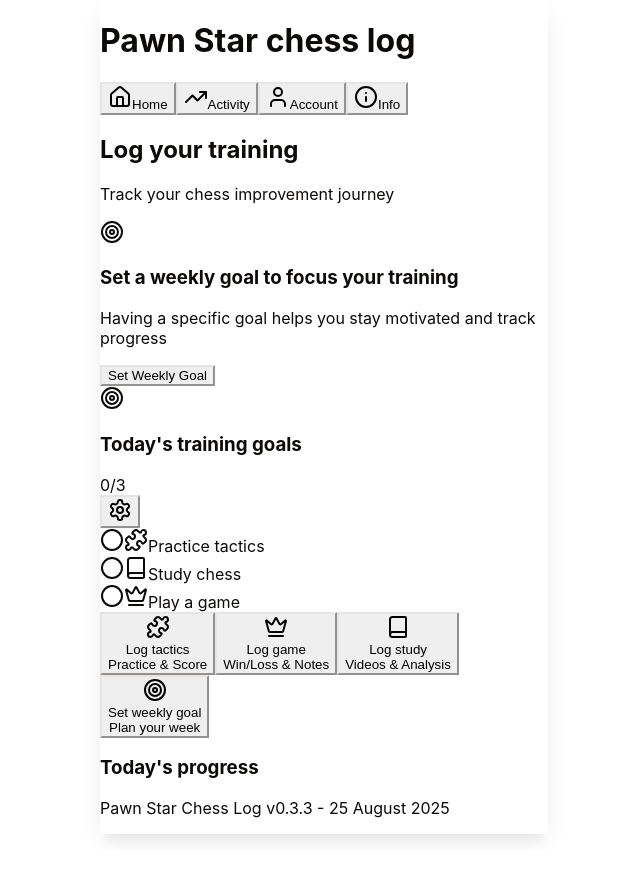
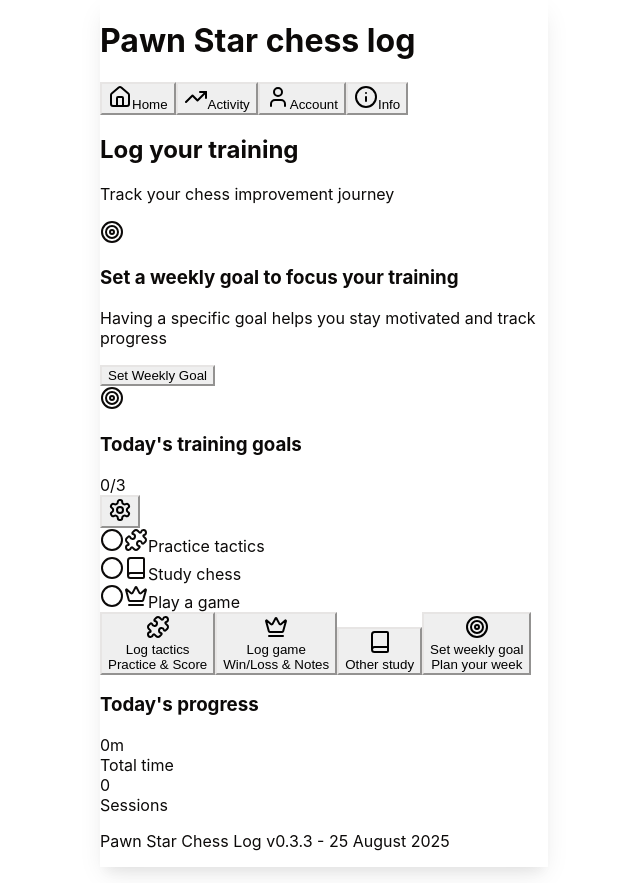
Before and after one commit to drillvoice/chess-app, a React (Vite) app in the folder client/: page / in a window 1280 px wide. Shown: the whole page, without its empty margins (316-956 px from the left). Before the commit the page ends 850 px from the top, so only its background shows below. Built offline with nearby package versions, Linux system fonts and the light colour scheme.

Commit message:
minor changes to 'log study'

```diff
--- a/client/src/components/modals/study-modal.tsx
+++ b/client/src/components/modals/study-modal.tsx
@@ -215,7 +215,7 @@ export default function StudyModal({
     <Dialog open={open} onOpenChange={onOpenChange}>
       <DialogContent className="mobile-modal sm:max-w-md">
         <DialogHeader className="pb-2">
-          <DialogTitle className="text-lg font-bold text-gray-800">Log study session</DialogTitle>
+          <DialogTitle className="text-lg font-bold text-gray-800">Other study</DialogTitle>
         </DialogHeader>
         <form onSubmit={handleSubmit(onSubmit)} className="flex h-full flex-col">
           <div className="flex-1 space-y-3 overflow-y-auto p-2">
--- a/client/src/pages/home.tsx
+++ b/client/src/pages/home.tsx
@@ -258,8 +258,7 @@ export default function Home() {
           <div className="flex items-center justify-center space-x-3">
             <Book className="h-8 w-8" />
             <div className="text-left">
-              <div className="text-lg">Log study</div>
-              <div className="text-sm opacity-90">Videos & Analysis</div>
+              <div className="text-lg">Other study</div>
             </div>
           </div>
         </Button>
```
